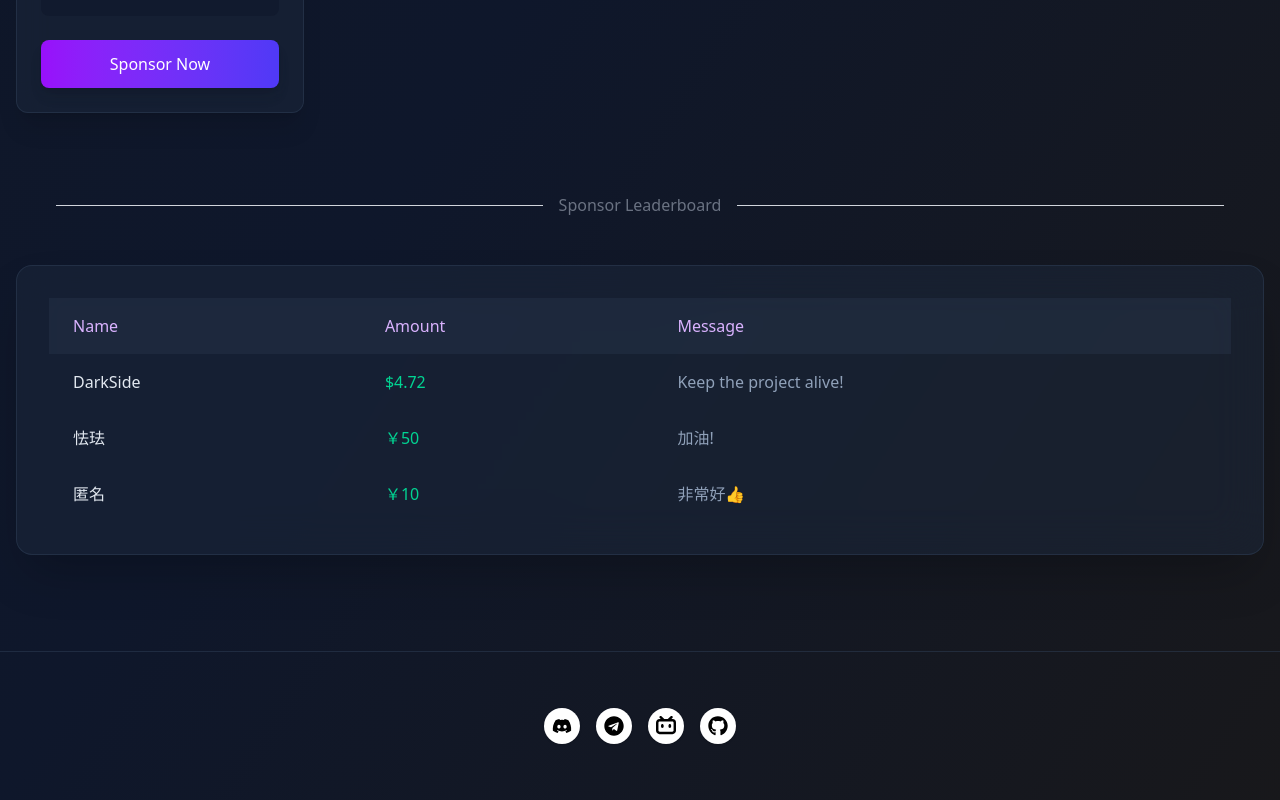
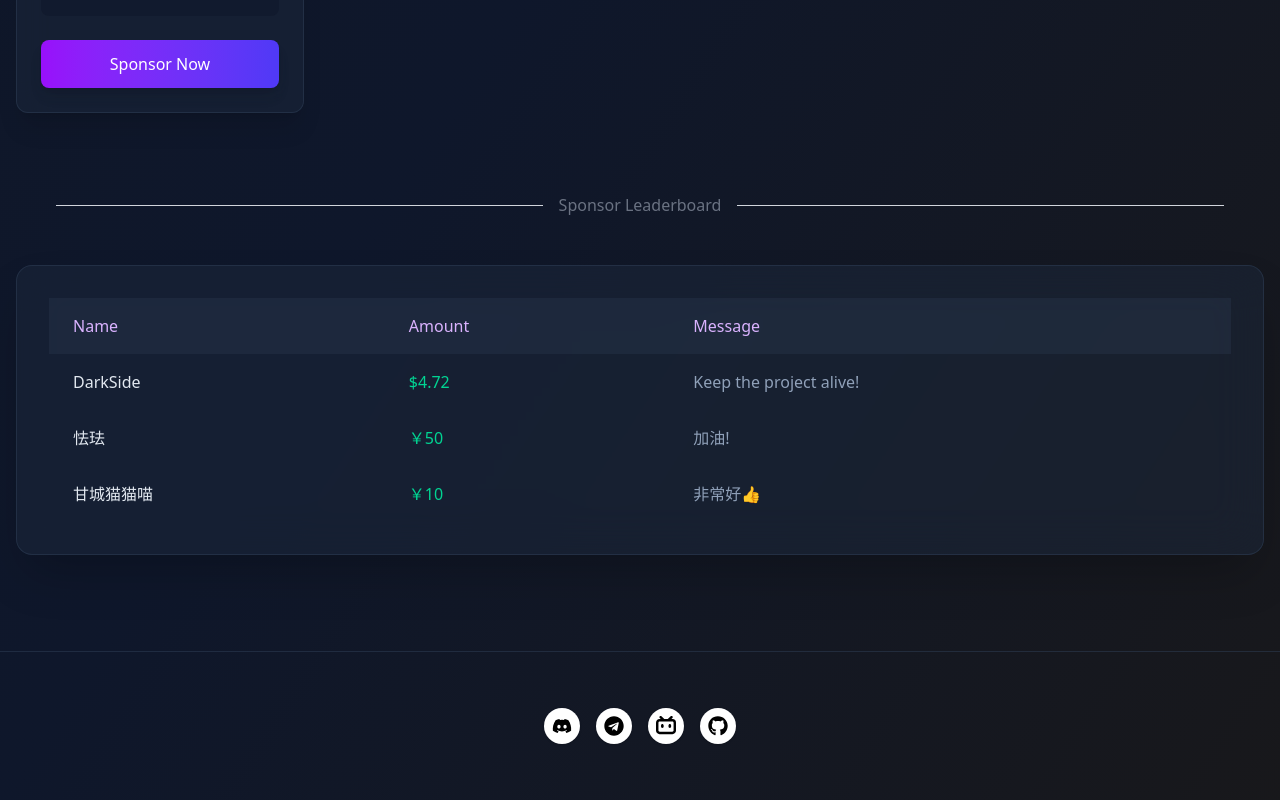
Before and after one commit to earthsworth/lunarclient.top, a React (Vite) app: page /#/sponsor in a window 1280 px wide. Shown: the part 1239-2039 px from the top of the page. Built offline with nearby package versions, Linux system fonts and the light colour scheme; grey boxes are pictures that could not be loaded.

Commit message:
Update 赞助者

```diff
--- a/src/compoents/SponsorPage/SponsorPage.tsx
+++ b/src/compoents/SponsorPage/SponsorPage.tsx
@@ -103,7 +103,7 @@ function SponsorPage() {
                                 <td className="px-6 py-4 text-slate-400">加油!</td>
                             </tr>
                             <tr className="hover:bg-slate-700/20 transition-colors">
-                                <td className="px-6 py-4 text-slate-200">匿名</td>
+                                <td className="px-6 py-4 text-slate-200">甘城猫猫喵</td>
                                 <td className="px-6 py-4 text-emerald-400 font-medium">￥10</td>
                                 <td className="px-6 py-4 text-slate-400">非常好👍</td>
                             </tr>
```
